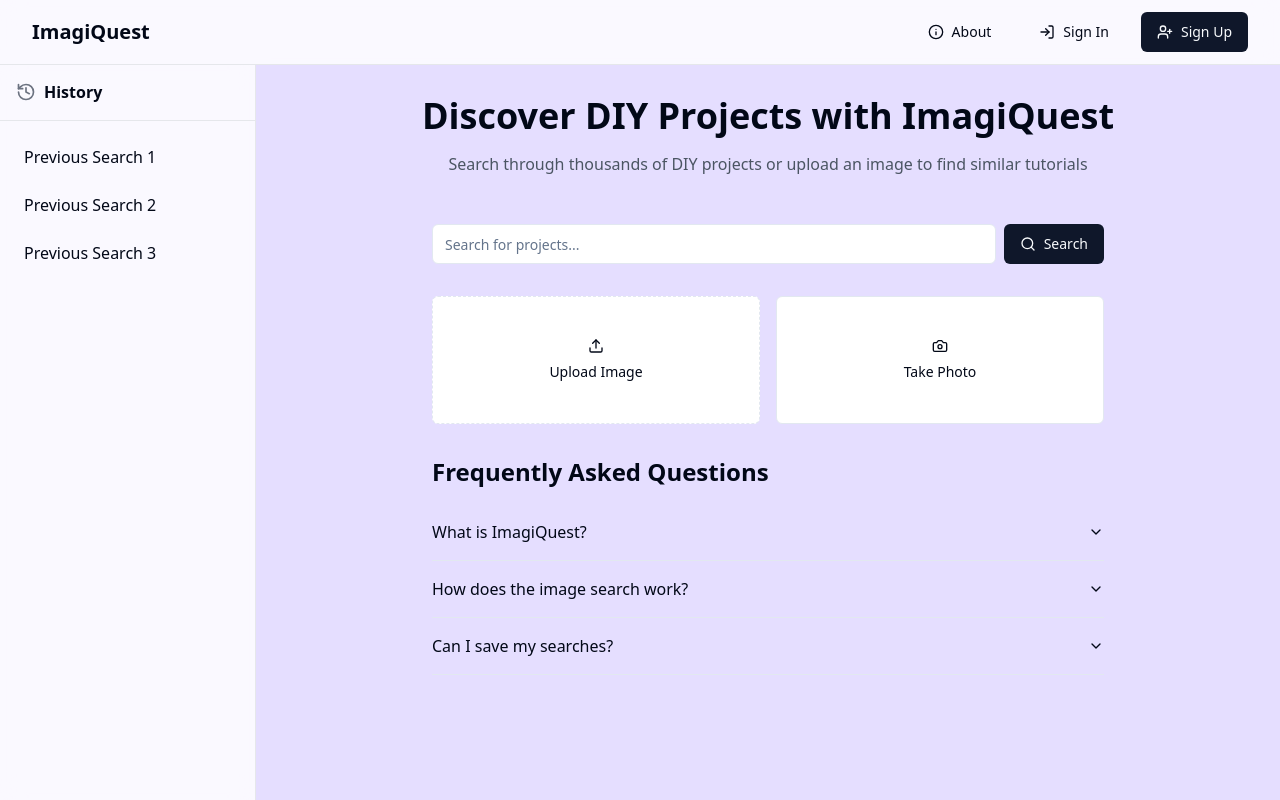
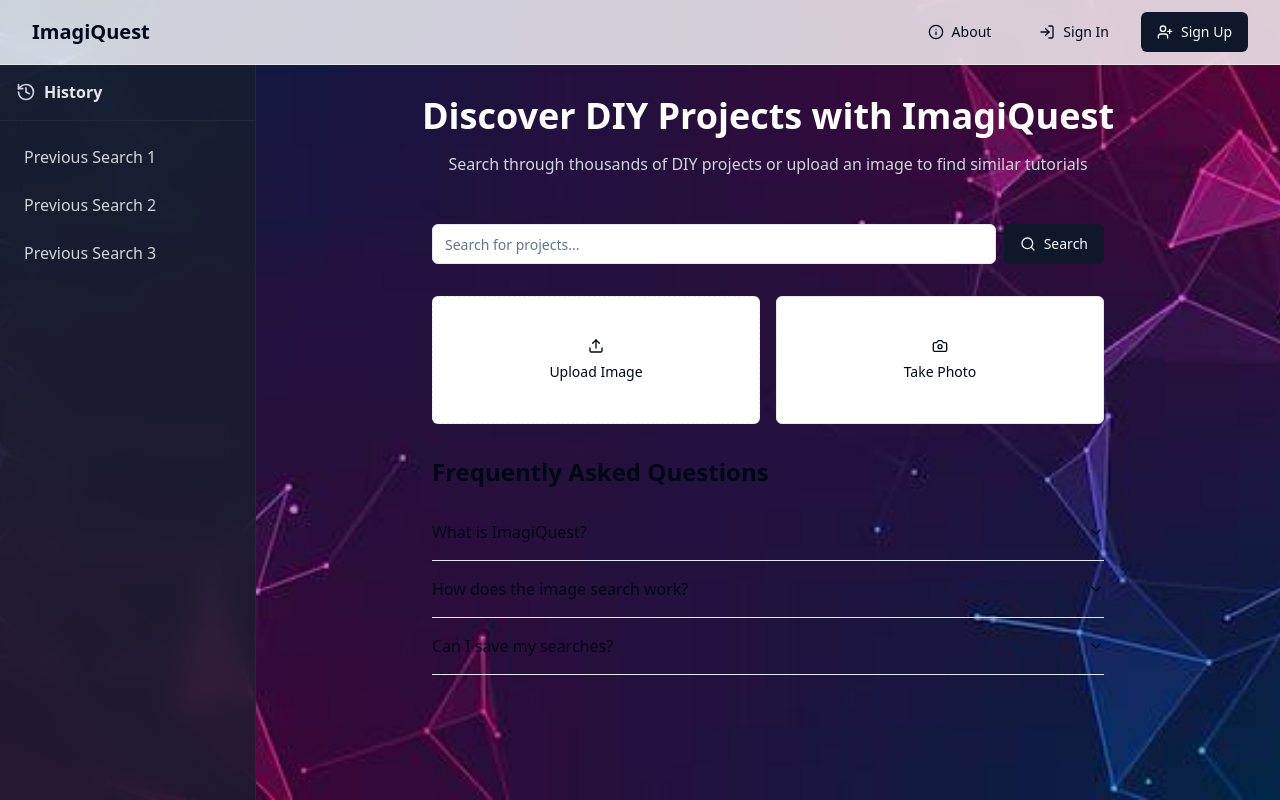
Before and after one commit to ssukesh182/IntelligenceAI, a React (Vite) app: page / in a window 1280 px wide. Built offline with nearby package versions, Linux system fonts and the light colour scheme.

Commit message:
Update page background and sidebar
Updates the page background with an image and adjusts the sidebar color.

```diff
--- a/src/components/Sidebar.tsx
+++ b/src/components/Sidebar.tsx
@@ -10,11 +10,11 @@ const Sidebar = () => {
   ];
 
   return (
-    <div className="w-64 border-r border-gray-200 h-screen fixed left-0 top-16 bg-white/80 backdrop-blur-md">
-      <div className="p-4 border-b border-gray-200">
+    <div className="w-64 border-r border-gray-800 h-screen fixed left-0 top-16 bg-[#1A1F2C]/80 backdrop-blur-md">
+      <div className="p-4 border-b border-gray-800">
         <div className="flex items-center gap-2">
-          <History className="w-5 h-5 text-gray-500" />
-          <h2 className="font-semibold">History</h2>
+          <History className="w-5 h-5 text-gray-300" />
+          <h2 className="font-semibold text-gray-200">History</h2>
         </div>
       </div>
       <ScrollArea className="h-[calc(100vh-4rem)] p-4">
@@ -22,7 +22,7 @@ const Sidebar = () => {
           {historyItems.map((item, index) => (
             <div
               key={index}
-              className="p-2 hover:bg-gray-100 rounded-md cursor-pointer transition-colors"
+              className="p-2 hover:bg-gray-800/50 rounded-md cursor-pointer transition-colors text-gray-300"
             >
               {item}
             </div>
--- a/src/pages/Index.tsx
+++ b/src/pages/Index.tsx
@@ -7,16 +7,18 @@ import FAQ from "@/components/FAQ";
 
 const Index = () => {
   return (
-    <div className="min-h-screen bg-[#E5DEFF]">
+    <div className="min-h-screen bg-[#1A1F2C] bg-cover bg-center" style={{
+      backgroundImage: 'url("/lovable-uploads/52513dd4-2e30-4b2b-a59e-8635af9e5e36.png")'
+    }}>
       <NavBar />
       <Sidebar />
       <main className="ml-64 pt-16 min-h-screen">
         <div className="max-w-7xl mx-auto px-4 sm:px-6 lg:px-8 py-8 space-y-12 animate-fadeIn">
           <div className="text-center space-y-4">
-            <h1 className="text-4xl font-bold animate-slideIn">
+            <h1 className="text-4xl font-bold text-white animate-slideIn">
               Discover DIY Projects with ImagiQuest
             </h1>
-            <p className="text-gray-600 max-w-2xl mx-auto animate-slideIn">
+            <p className="text-gray-300 max-w-2xl mx-auto animate-slideIn">
               Search through thousands of DIY projects or upload an image to find similar tutorials
             </p>
           </div>
```
Also changed, not shown: public/lovable-uploads/52513dd4-2e30-4b2b-a59e-8635af9e5e36.png (added).
